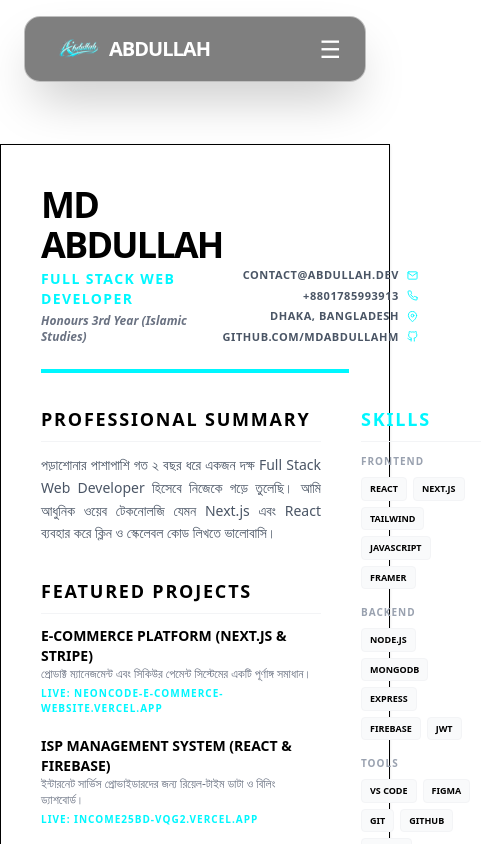
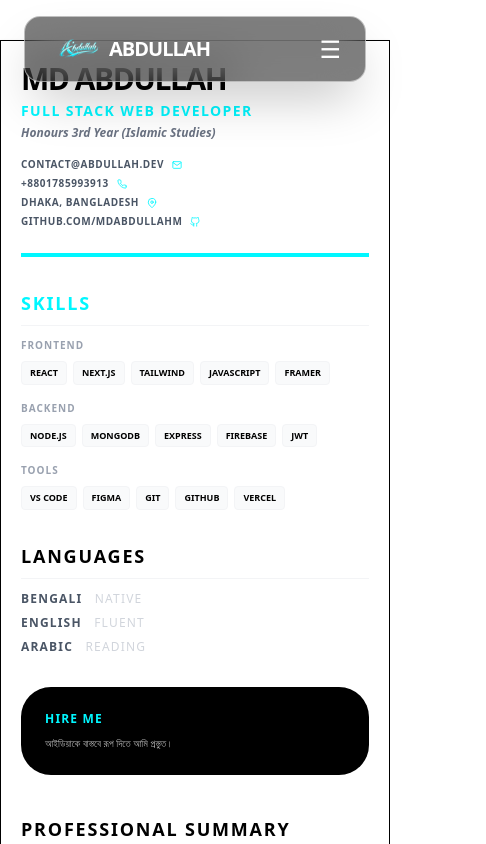
Before and after one commit to mdabdullahm/md-abdullah-portfolio, a Next.js app: page /cv-print in a window 390 px wide. Shown: the top 844 px of the page, 486 px wide, since content can reach past the window. Built offline with nearby package versions, Linux system fonts and the light colour scheme.

Commit message:
update code

```diff
--- a/app/cv-print/page.jsx
+++ b/app/cv-print/page.jsx
@@ -3,27 +3,28 @@ import { FiMail, FiPhone, FiMapPin, FiGlobe, FiGithub, FiLinkedin } from "react-
 
 const CVPrint = () => {
   return (
-    <div className="bg-white min-h-screen p-10 text-black max-w-[800px] mx-auto border shadow-sm print:shadow-none print:border-none print:p-0 my-36">
+    <div className="bg-white min-h-screen p-5 sm:p-10 text-black max-w-[800px] mx-auto border shadow-sm print:shadow-none print:border-none print:p-0 my-10 md:my-20 lg:my-36">
 
       {/* Header */}
-      <header className="border-b-4 border-[#00F7FF] pb-6 mb-8 flex justify-between items-end">
+      <header className="border-b-4 border-[#00F7FF] pb-6 mb-8 flex flex-col md:flex-row justify-between items-start md:items-end gap-4">
         <div>
-          <h1 className="text-4xl font-black uppercase tracking-tighter">Md Abdullah</h1>
+          <h1 className="text-3xl md:text-4xl font-black uppercase tracking-tighter">Md Abdullah</h1>
           <p className="text-[#00F7FF] font-bold uppercase tracking-widest text-sm mt-1">Full Stack Web Developer</p>
           <p className="text-gray-500 text-xs font-bold mt-1 italic">Honours 3rd Year (Islamic Studies)</p>
         </div>
-        <div className="text-right text-[11px] font-bold text-gray-600 space-y-1 uppercase tracking-wider">
-          <p className="flex items-center justify-end gap-2">contact@abdullah.dev <FiMail className="text-[#00F7FF]"/></p>
-          <p className="flex items-center justify-end gap-2">+8801785993913 <FiPhone className="text-[#00F7FF]"/></p>
-          <p className="flex items-center justify-end gap-2">Dhaka, Bangladesh <FiMapPin className="text-[#00F7FF]"/></p>
-          <p className="flex items-center justify-end gap-2">github.com/mdabdullahm <FiGithub className="text-[#00F7FF]"/></p>
+        <div className="text-left md:text-right text-[11px] font-bold text-gray-600 space-y-1 uppercase tracking-wider w-full md:w-auto">
+          <p className="flex items-center md:justify-end gap-2 text-[10px] sm:text-[11px]">contact@abdullah.dev <FiMail className="text-[#00F7FF]"/></p>
+          <p className="flex items-center md:justify-end gap-2 text-[10px] sm:text-[11px]">+8801785993913 <FiPhone className="text-[#00F7FF]"/></p>
+          <p className="flex items-center md:justify-end gap-2 text-[10px] sm:text-[11px]">Dhaka, Bangladesh <FiMapPin className="text-[#00F7FF]"/></p>
+          <p className="flex items-center md:justify-end gap-2 text-[10px] sm:text-[11px]">github.com/mdabdullahm <FiGithub className="text-[#00F7FF]"/></p>
         </div>
       </header>
 
-      <div className="grid grid-cols-12 gap-10">
+      {/* Main Grid: Mobile 1 column, Desktop 12 columns */}
+      <div className="grid grid-cols-1 md:grid-cols-12 gap-10">
 
-        {/* Left Column */}
-        <div className="col-span-8 space-y-8">
+        {/* Left Column (Main Info) */}
+        <div className="order-2 md:order-1 md:col-span-8 space-y-8">
 
           {/* Summary */}
           <section>
@@ -73,8 +74,8 @@ const CVPrint = () => {
           </section>
         </div>
 
-        {/* Right Column (Skills) */}
-        <div className="col-span-4 space-y-8">
+        {/* Right Column (Skills & Sidebar) */}
+        <div className="order-1 md:order-2 md:col-span-4 space-y-8">
           <section>
             <h2 className="text-lg font-black uppercase border-b border-gray-100 pb-2 mb-3 tracking-widest text-[#00F7FF]">Skills</h2>
             <div className="space-y-4">
```
